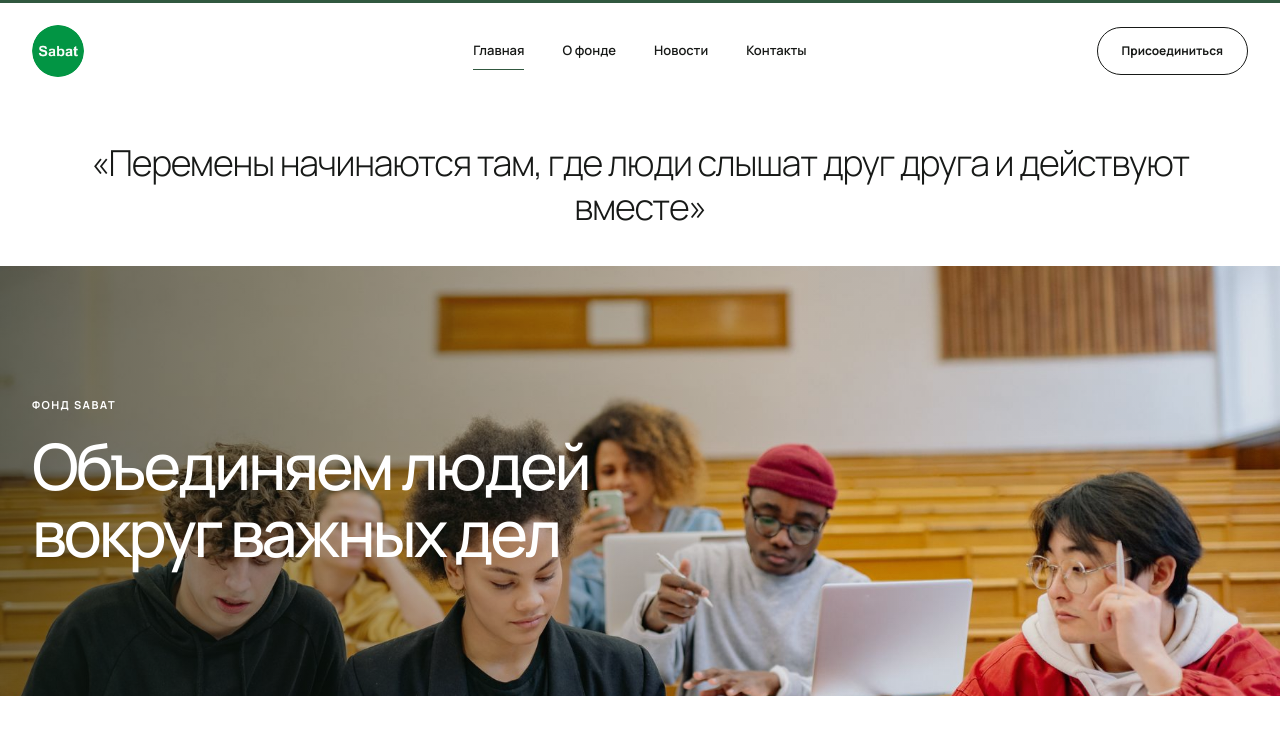
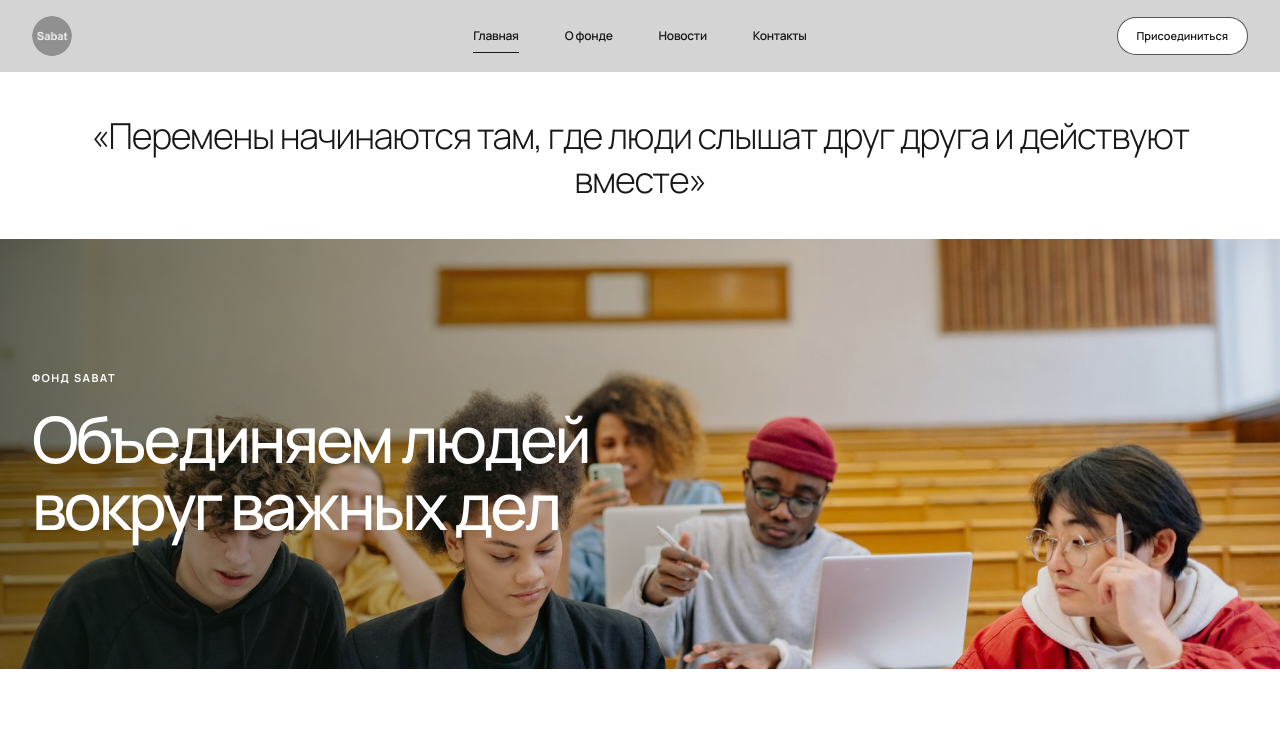
Before and after one commit to toktogulov5650-stack/Sabat, a Next.js app: page / in a window 1280 px wide. Shown: the top 735 px of the page. Built offline with nearby package versions, Linux system fonts and the light colour scheme.

Commit message:
Restyle header with minimal gray navigation

```diff
--- a/app/components/Header.tsx
+++ b/app/components/Header.tsx
@@ -17,7 +17,7 @@ export function Header() {
     <header className="site-header">
       <div className="container header-inner">
         <Link className="brand" href="/" aria-label="Sabat — главная">
-          <Image src="/sabat-logo.png" alt="" width={52} height={52} priority unoptimized />
+          <Image src="/sabat-logo.png" alt="" width={40} height={40} priority unoptimized />
         </Link>
         <nav className="desktop-nav" aria-label="Основная навигация">
           {navigation.map((item) => <Link className={pathname === item.href ? "active" : ""} href={item.href} key={item.href}>{item.label}</Link>)}
--- a/app/globals.css
+++ b/app/globals.css
@@ -14,15 +14,15 @@ h1,h2,h3,p { margin-top:0; }
 .skip-link { position:fixed; z-index:200; top:10px; left:10px; padding:10px 14px; background:#fff; transform:translateY(-150%); }.skip-link:focus { transform:none; }
 
 /* Header */
-.site-header { position:relative; z-index:50; border-top:3px solid var(--green); background:#fff; }
-.header-inner { display:grid; grid-template-columns:1fr auto 1fr; align-items:center; min-height:96px; }
+.site-header { position:relative; z-index:50; background:#d4d4d4; }
+.header-inner { display:grid; grid-template-columns:1fr auto 1fr; align-items:center; min-height:72px; }
 .brand { display:flex; width:max-content; align-items:center; color:var(--green); }
-.brand img { border-radius:50%; }
-.desktop-nav { display:flex; justify-content:center; gap:38px; }
-.desktop-nav a { position:relative; padding:35px 0; font-size:13px; font-weight:520; }
-.desktop-nav a::after { position:absolute; right:0; bottom:26px; left:0; height:1px; background:var(--green); content:""; transform:scaleX(0); transition:transform .2s; }
+.brand img { border-radius:50%; filter:grayscale(1); opacity:.68; }
+.desktop-nav { display:flex; justify-content:center; gap:46px; }
+.desktop-nav a { position:relative; padding:27px 0; font-size:12px; font-weight:560; letter-spacing:-.02em; }
+.desktop-nav a::after { position:absolute; right:0; bottom:19px; left:0; height:1px; background:var(--ink); content:""; transform:scaleX(0); transition:transform .2s; }
 .desktop-nav a:hover::after,.desktop-nav a.active::after { transform:scaleX(1); }
-.header-action { justify-self:end; padding:14px 24px; border:1px solid var(--ink); border-radius:999px; background:#fff; color:var(--ink); font-size:12px; font-weight:650; transition:background .2s,color .2s; }
+.header-action { justify-self:end; padding:10px 19px; border:1px solid rgba(23,25,23,.75); border-radius:999px; background:#fff; color:var(--ink); font-size:11px; font-weight:600; transition:background .2s,color .2s; }
 .header-action:hover { background:var(--ink); color:#fff; }
 .mobile-menu { display:none; margin-left:auto; }.mobile-menu summary { width:44px; height:44px; padding:10px; border:1px solid var(--line); border-radius:50%; cursor:pointer; list-style:none; }.mobile-menu summary::-webkit-details-marker{display:none}.mobile-menu summary span{display:block;height:1px;margin:5px 0;background:var(--ink)}
 .mobile-menu nav { position:absolute; top:80px; right:20px; left:20px; display:grid; padding:15px; background:white; box-shadow:0 15px 45px rgba(0,0,0,.12); }.mobile-menu nav a { padding:13px;border-bottom:1px solid var(--line); }
@@ -98,3 +98,4 @@ h1,h2,h3,p { margin-top:0; }
 
 @media(max-width:850px){.desktop-nav,.header-action{display:none}.mobile-menu{display:block}.mission-grid{grid-template-columns:1fr}.mission-grid article+article{border-top:1px solid var(--line);border-left:0}.news-grid{grid-template-columns:1fr 1fr}.value-row,.archive-card{gap:40px}.footer-grid{grid-template-columns:1fr 1fr}.contact-grid{grid-template-columns:1fr;gap:35px}}
 @media(max-width:600px){.container{width:calc(100% - 32px)}.header-inner{min-height:78px}.brand img{width:44px;height:44px}.quote-hero{padding:32px 0}.quote-hero p{font-size:23px}.hero-photo{min-height:440px}.hero-caption{right:22px;left:22px}.hero-caption h1{font-size:39px}.mission-section{padding:40px 0}.mission-grid article{min-height:auto;padding:32px 5px}.mission-grid h2{font-size:19px}.sand-title h2{font-size:24px}.news-grid{grid-template-columns:1fr;gap:38px}.news-image{min-height:240px}.news-card h3{min-height:auto}.value-row,.value-row.reverse{grid-template-columns:1fr;gap:20px;margin-bottom:55px}.value-row.reverse .value-image{order:0}.value-image{min-height:250px}.value-copy,.value-row.reverse .value-copy{padding:10px 0}.value-copy h3{font-size:29px}.join-band .container{flex-direction:column;gap:18px;text-align:center}.join-band h2{font-size:28px}.inner-title{padding:55px 0 40px}.inner-title h1{font-size:42px}.wide-cover,.news-cover,.contact-cover{min-height:300px}.archive-card,.archive-card:nth-child(even){grid-template-columns:1fr;gap:15px}.archive-card:nth-child(even) .archive-image{order:0}.archive-image{min-height:240px}.archive-copy{padding:15px 0}.archive-copy h2{font-size:28px}.contact-grid{padding-top:42px}.contact-form{padding:25px 18px}.form-row{grid-template-columns:1fr}.footer-motto{font-size:24px}.footer-grid{grid-template-columns:1fr;gap:35px}}
+@media(max-width:600px){.header-inner{min-height:64px}.brand img{width:36px;height:36px}.mobile-menu summary{width:38px;height:38px}}
```
